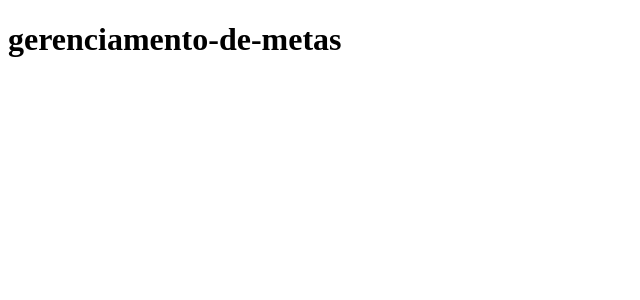
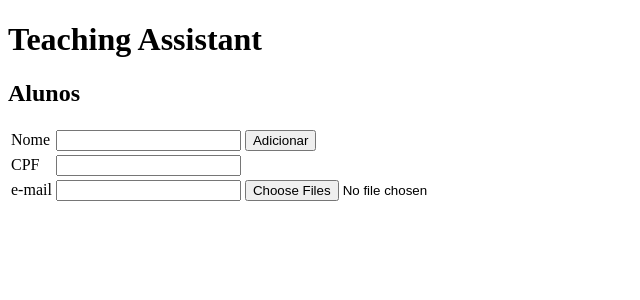
Before and after one commit to aaavalenca/gerenciamentodemetas, an Angular app: page / in a window 1280 px wide. Shown: the top 300 px of the page, without its empty margins (0-640 px from the left). Built offline with nearby package versions, Linux system fonts and the light colour scheme.

Commit message:
adicao de botoes e formulario para cadastro de alunos

```diff
--- a/src/app/app-routing.module.ts
+++ b/src/app/app-routing.module.ts
@@ -1,5 +1,6 @@
 import { NgModule } from '@angular/core';
 import { Routes, RouterModule } from '@angular/router';
+
 
 const routes: Routes = [];
 
--- a/src/app/app.component.html
+++ b/src/app/app.component.html
@@ -1,3 +1,24 @@
 <h1>
-  {{ title }}
-</h1>
+   Teaching Assistant
+ </h1>
+
+ <h2>
+   Alunos
+ </h2>
+
+ <table>
+ <tr>
+    <td><label>Nome </label></td>
+    <td><input [(ngModel)]="aluno.nome" ></td>
+    <td><button (click)="gravar(aluno)">Adicionar</button></td>
+ </tr>
+ <tr>
+    <td><label>CPF </label></td>
+    <td><input [(ngModel)]="aluno.cpf" ></td>
+ </tr>
+ <tr>
+    <td><label>e-mail </label></td>
+    <td><input [(ngModel)]="aluno.email" ></td>
+    <td><input type="file" (change)="onFileChange($event)" multiple="false" accept='.csv'></td>
+ </tr>
+ </table>
--- a/src/app/app.component.ts
+++ b/src/app/app.component.ts
@@ -1,10 +1,19 @@
 import { Component } from '@angular/core';
+import { NgModule } from '@angular/core';
 
 @Component({
   selector: 'app-root',
   templateUrl: './app.component.html',
   styleUrls: ['./app.component.css']
 })
+
 export class AppComponent {
   title = 'gerenciamento-de-metas';
+  aluno: Aluno = {nome: "", cpf: "", email: ""};
 }
+
+export class Aluno {
+  nome: string;
+  cpf: string;
+  email: string;
+}
--- a/src/app/app.module.ts
+++ b/src/app/app.module.ts
@@ -1,5 +1,6 @@
 import { BrowserModule } from '@angular/platform-browser';
 import { NgModule } from '@angular/core';
+import { FormsModule } from '@angular/forms';
 
 import { AppRoutingModule } from './app-routing.module';
 import { AppComponent } from './app.component';
@@ -10,7 +11,8 @@ import { AppComponent } from './app.component';
 ],
 imports: [
   BrowserModule,
-    AppRoutingModule
+  AppRoutingModule,
+  FormsModule
 ],
 providers: [],
 bootstrap: [AppComponent]
```
Also changed, not shown: 1 other file (tests, documents, lock files or other folders). Lines whose indentation alone changed are shown as unchanged.
